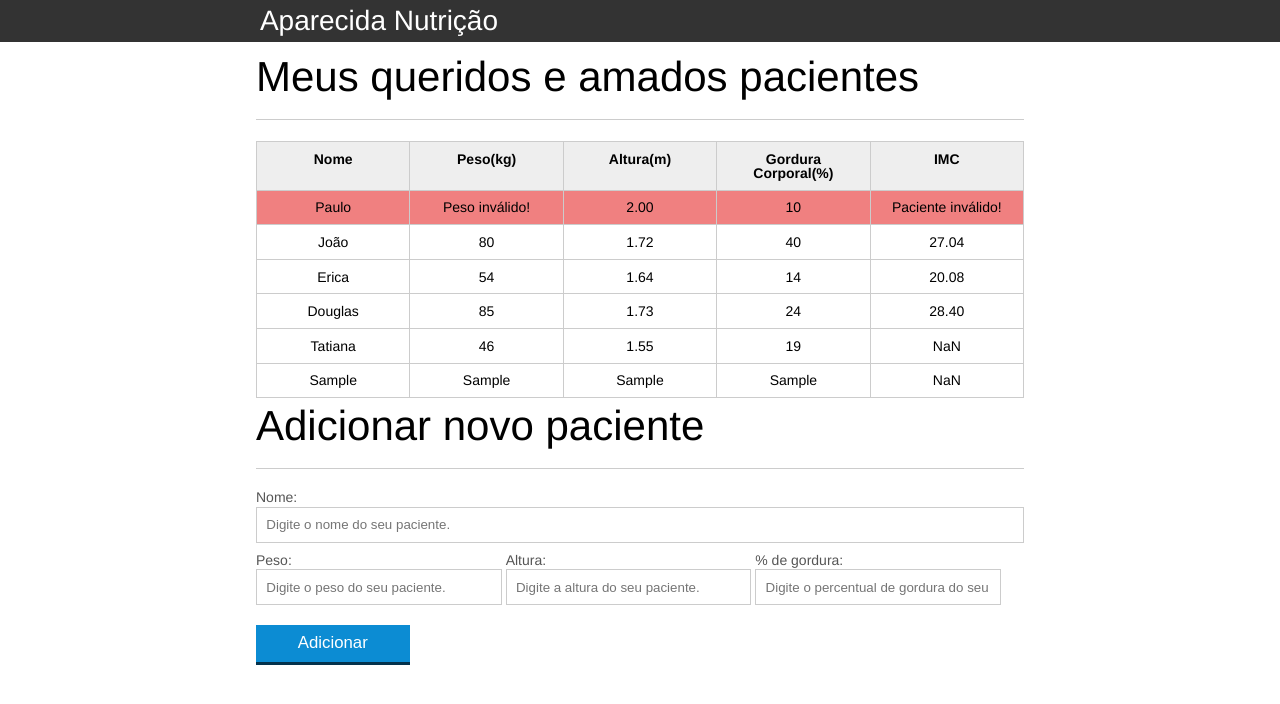
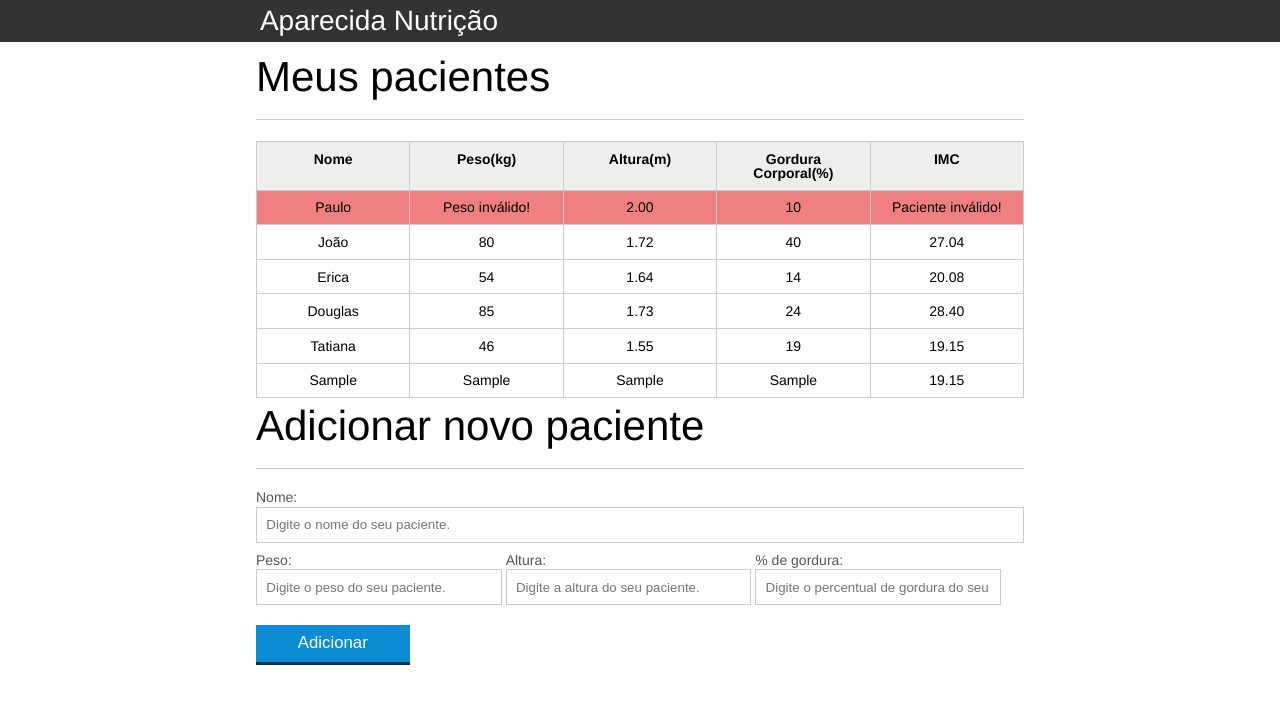
Before and after one commit to frazeal/cursoJavaScript, a plain HTML site: page introducao-javascript/index.html in a window 1280 px wide. Both pictures are taken after typing "Sample", "Sample", "Sample", "Sample" into the empty fields and a click on the button "Adicionar". Drawn offline with Linux system fonts and the light colour scheme.

Commit message:
Adiciona aula 5

```diff
--- a/introducao-javascript/index.html
+++ b/introducao-javascript/index.html
@@ -92,6 +92,7 @@
 				</form>
 			</section>
 
-		<script type="text/javascript" src="js/principal.js"></script>
+		<script type="text/javascript" src="js/calcular-imc.js"></script>
+		<script type="text/javascript" src="js/adicionar-paciente.js"></script>
 	</body>
 </html>
--- /dev/null
+++ b/introducao-javascript/js/adicionar-paciente.js
@@ -0,0 +1,62 @@
+var botaoAdicionarPaciente = document.querySelector("#adicionar-paciente");
+botaoAdicionarPaciente.addEventListener("click", adicionarPaciente);
+
+function adicionarPaciente(event) {
+    event.preventDefault();
+
+    var formulario = document.querySelector("#form-adicionar-paciente");
+    var paciente = obterPacienteDoFormulario(formulario);
+
+    criarPacienteTr(paciente);
+    //limparFormulario(formulario);
+    formulario.reset();
+}
+
+function obterPacienteDoFormulario(formulario) {
+    var paciente = {
+        nome : formulario.nome.value,
+        peso : formulario.peso.value,
+        altura : formulario.altura.value,
+        gordura : formulario.gordura.value,
+        imc : calcularImc(peso, altura)
+    }
+    return paciente;
+}
+
+function criarPacienteTr(paciente) {
+    var trPaciente = document.createElement("tr");
+    trPaciente.classList.add("paciente");
+    document.querySelector("#tabela-pacientes").appendChild(trPaciente);
+
+    var tdNome = document.createElement("td");
+    tdNome.classList.add(".info-nome");
+    tdNome.textContent = paciente.nome;
+    trPaciente.appendChild(tdNome);
+
+    var tdPeso = document.createElement("td");
+    tdPeso.classList.add(".info-peso");
+    tdPeso.textContent = paciente.peso;
+    trPaciente.appendChild(tdPeso);
+
+    var tdAltura = document.createElement("td");
+    tdAltura.classList.add(".info-altura");
+    tdAltura.textContent = paciente.altura;
+    trPaciente.appendChild(tdAltura);
+
+    var tdGordura = document.createElement("td");
+    tdGordura.classList.add(".info-gordura");
+    tdGordura.textContent = paciente.gordura;
+    trPaciente.appendChild(tdGordura);
+
+    var tdImc = document.createElement("td");
+    tdImc.classList.add(".info-imc");
+    tdImc.textContent = paciente.imc;
+    trPaciente.appendChild(tdImc);
+}
+
+function limparFormulario(formulario) {
+    formulario.nome.value = "";
+    formulario.peso.value = "";
+    formulario.altura.value = "";
+    formulario.gordura.value = "";
+}
--- /dev/null
+++ b/introducao-javascript/js/calcular-imc.js
@@ -0,0 +1,36 @@
+var pacientes = document.querySelector("#tabela-pacientes").querySelectorAll(".paciente");
+
+for(var i = 0; i < pacientes.length; i++) {
+    var paciente = pacientes[i];
+    var peso = paciente.querySelector(".info-peso").textContent;
+    var altura = paciente.querySelector(".info-altura").textContent;
+
+    var pesoValido = true;
+    var alturaValida = true;
+
+    if (peso < 0 || peso > 1000) {
+        paciente.querySelector(".info-peso").textContent = "Peso inválido!";
+        pesoValido = false;
+        paciente.classList.add("paciente-invalido");
+    }
+
+    if (altura < 0 || altura > 3.0) {
+        paciente.querySelector(".info-altura").textContent = "Altura inválida!";
+        alturaValida = false;
+        paciente.classList.add("paciente-invalido");
+    }
+
+    if (pesoValido && alturaValida) {
+        var imc = calcularImc(peso, altura);
+        paciente.querySelector(".info-imc").textContent = imc;
+    } else {
+        paciente.querySelector(".info-imc").textContent = "Paciente inválido!";
+    }
+    calcularImc(peso, altura);
+}
+
+function calcularImc(peso, altura) {
+    var imc = 0;
+    imc = peso / (altura * altura);
+    return imc.toFixed(2);
+}
--- a/introducao-javascript/js/principal.js
+++ /dev/null
@@ -1,87 +0,0 @@
-var titulo = document.querySelector(".titulo-tabela");
-titulo.textContent = "Meus queridos e amados pacientes";
-
-var pacientes = document.querySelector("#tabela-pacientes").querySelectorAll(".paciente");
-
-for(var i = 0; i < pacientes.length; i++) {
-    var paciente = pacientes[i];
-    var peso = paciente.querySelector(".info-peso").textContent;
-    var altura = paciente.querySelector(".info-altura").textContent;
-
-    calcularImc(peso, altura);
-}
-
-function calcularImc(peso, altura) {
-    var pesoValido = true;
-    var alturaValida = true;
-
-    if (peso < 0 || peso > 1000) {
-        paciente.querySelector(".info-peso").textContent = "Peso inválido!";
-        pesoValido = false;
-        paciente.classList.add("paciente-invalido");
-    }
-
-    if (altura < 0 || altura > 3.0) {
-        paciente.querySelector(".info-altura").textContent = "Altura inválida!";
-        alturaValida = false;
-        paciente.classList.add("paciente-invalido");
-    }
-
-    if (pesoValido && alturaValida) {
-        var imc = peso / (altura * altura);
-        paciente.querySelector(".info-imc").textContent = imc.toFixed(2);
-    } else {
-        var imc = 0;
-        paciente.querySelector(".info-imc").textContent = "Paciente inválido!";
-    }
-
-    return imc;
-}
-
-var botaoAdicionarPaciente = document.querySelector("#adicionar-paciente");
-botaoAdicionarPaciente.addEventListener("click", adicionarPaciente);
-
-function adicionarPaciente(event) {
-    event.preventDefault();
-    console.log("Adiciona novo paciente na tabela");
-    var formulario = document.querySelector("#form-adicionar-paciente");
-    var nome = formulario.nome.value;
-    var peso = formulario.peso.value;
-    var altura = formulario.altura.value;
-    var gordura = formulario.gordura.value;
-    var imc = calcularImc(peso, altura);
-
-    var trPaciente = document.createElement("tr");
-    trPaciente.classList.add("paciente");
-    document.querySelector("#tabela-pacientes").appendChild(trPaciente);
-
-    var tdNome = document.createElement("td");
-    tdNome.classList.add(".info-nome");
-    tdNome.textContent = nome;
-    trPaciente.appendChild(tdNome);
-
-    var tdPeso = document.createElement("td");
-    tdPeso.classList.add(".info-peso");
-    tdPeso.textContent = peso;
-    trPaciente.appendChild(tdPeso);
-
-    var tdAltura = document.createElement("td");
-    tdAltura.classList.add(".info-altura");
-    tdAltura.textContent = altura;
-    trPaciente.appendChild(tdAltura);
-
-    var tdGordura = document.createElement("td");
-    tdGordura.classList.add(".info-gordura");
-    tdGordura.textContent = gordura;
-    trPaciente.appendChild(tdGordura);
-
-    var tdImc = document.createElement("td");
-    tdImc.classList.add(".info-imc");
-    tdImc.textContent = imc.toFixed(2);
-    trPaciente.appendChild(tdImc);
-
-    formulario.nome.value = "";
-    formulario.peso.value = "";
-    formulario.altura.value = "";
-    formulario.gordura.value = "";
-}
```
